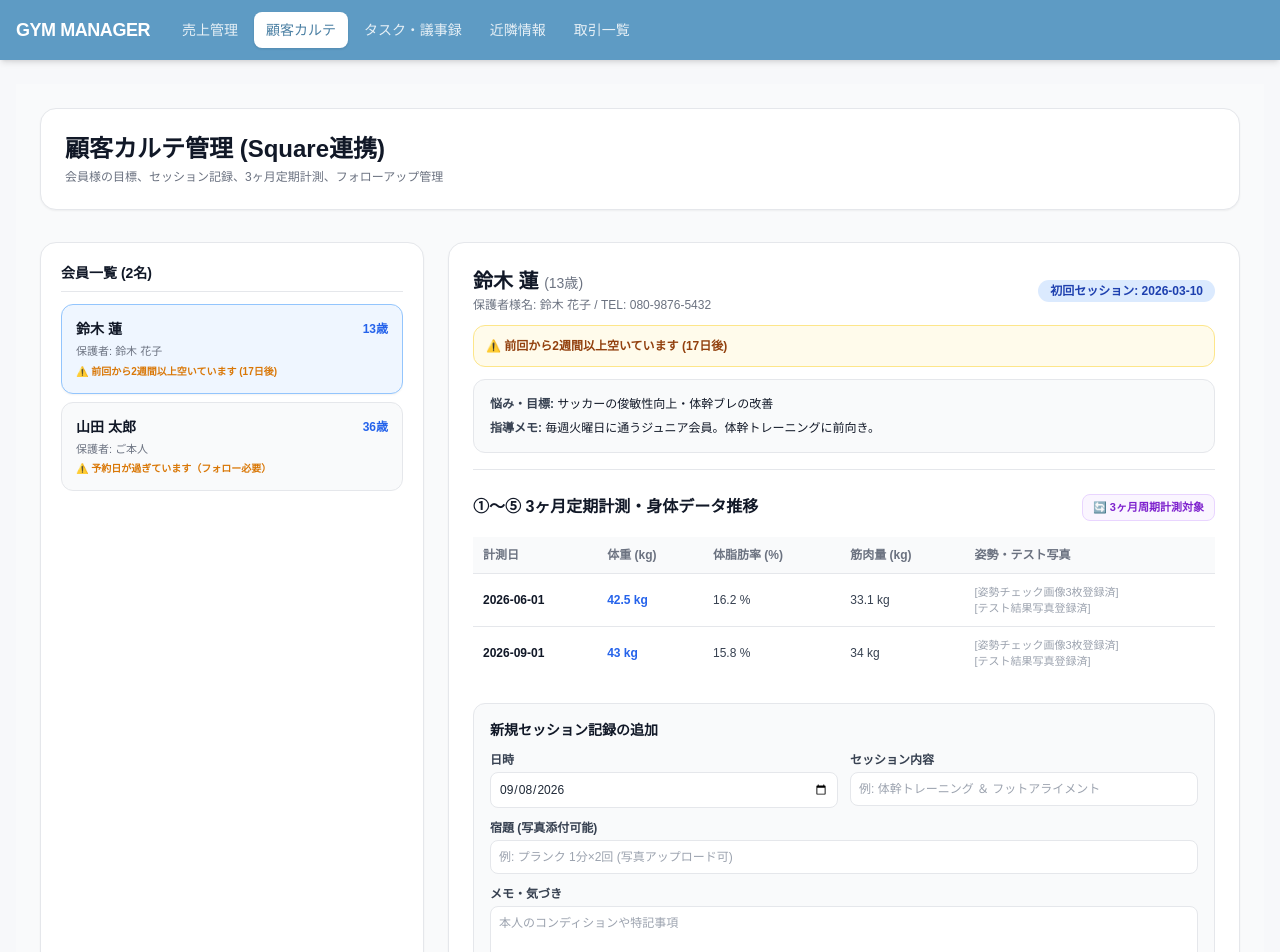
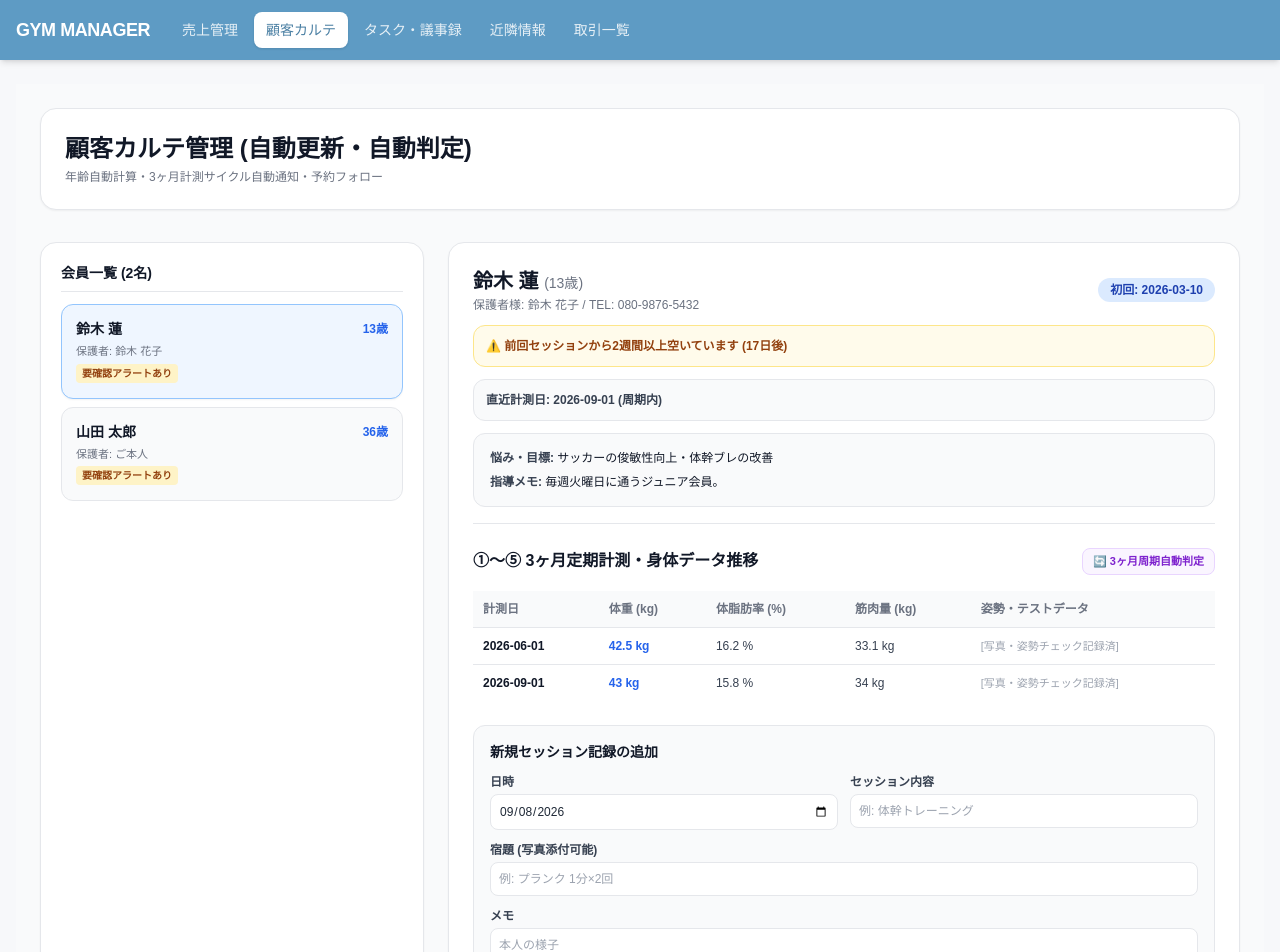
Before and after one commit to 2025golazo-bot/GOLAZO, a Next.js app: page /clients in a window 1280 px wide. Shown: the top 952 px of the page. Built offline with nearby package versions, Linux system fonts and the light colour scheme.

Commit message:
Update page.tsx

```diff
--- a/app/clients/page.tsx
+++ b/app/clients/page.tsx
@@ -7,10 +7,6 @@ interface Measurement {
   weight: number;
   fat: number;
   muscle: number;
-  postureImage1?: string;
-  postureImage2?: string;
-  postureImage3?: string;
-  testResultImage?: string;
 }
 
 interface Session {
@@ -18,15 +14,14 @@ interface Session {
   date: string;
   content: string;
   homework: string;
-  homeworkPhoto?: string;
   memo: string;
 }
 
 interface Client {
   id: string;
-  childName: string; // お子様のお名前
-  parentName: string; // 保護者様のお名前
-  birthday: string; // 誕生日 (年齢自動計算用)
+  childName: string;
+  parentName: string;
+  birthday: string; // 自動年齢計算用
   phone: string;
   goal: string;
   firstSessionDate: string;
@@ -37,7 +32,7 @@ interface Client {
 }
 
 export default function ClientsPage() {
-  // 年齢を自動計算する関数
+  // ① 年齢の自動計算ロジック
   const calculateAge = (birthDateStr: string) => {
     if (!birthDateStr) return '未設定';
     const birth = new Date(birthDateStr);
@@ -50,7 +45,6 @@ export default function ClientsPage() {
     return `${age}歳`;
   };
 
-  // サンプル顧客データ
   const [clients, setClients] = useState<Client[]>([
     {
       id: '1',
@@ -60,19 +54,19 @@ export default function ClientsPage() {
       phone: '080-9876-5432',
       goal: 'サッカーの俊敏性向上・体幹ブレの改善',
       firstSessionDate: '2026-03-10',
-      nextReservationDate: '2026-09-25', // 2週間〜1ヶ月チェック用
-      memo: '毎週火曜日に通うジュニア会員。体幹トレーニングに前向き。',
+      nextReservationDate: '2026-09-25',
+      memo: '毎週火曜日に通うジュニア会員。',
       measurements: [
-        { date: '2026-06-01', weight: 42.5, fat: 16.2, muscle: 33.1 }, // 3ヶ月前
-        { date: '2026-09-01', weight: 43.0, fat: 15.8, muscle: 34.0 }, // 直近計測
+        { date: '2026-06-01', weight: 42.5, fat: 16.2, muscle: 33.1 },
+        { date: '2026-09-01', weight: 43.0, fat: 15.8, muscle: 34.0 },
       ],
       sessions: [
         {
           id: 's1',
           date: '2026-09-01',
-          content: 'KOBA式体幹バランストレーニング ＆ アジリティドリル',
+          content: 'KOBA式体幹バランストレーニング',
           homework: 'フロントプランク 1分×2セット',
-          memo: '前回よりブレが少なくなっている。宿題も毎日継続中。',
+          memo: 'ブレが少なくなっている。',
         },
       ],
     },
@@ -84,8 +78,8 @@ export default function ClientsPage() {
       phone: '090-1234-5678',
       goal: '猫背改善・ダイエット',
       firstSessionDate: '2025-11-01',
-      nextReservationDate: '2026-07-10', // 予約が1ヶ月以上空いているためアラート対象の例
-      memo: 'デスクワークによる腰痛持ち。フットアライメント調整を実施。',
+      nextReservationDate: '2026-07-10',
+      memo: 'デスクワークによる腰痛持ち。',
       measurements: [
         { date: '2026-05-10', weight: 72.0, fat: 22.5, muscle: 52.0 },
       ],
@@ -95,12 +89,12 @@ export default function ClientsPage() {
 
   const [selectedClient, setSelectedClient] = useState<Client>(clients[0]);
 
-  // 新規セッション追加フォーム用 state
   const [newSessionDate, setNewSessionDate] = useState(new Date().toISOString().split('T')[0]);
   const [newSessionContent, setNewSessionContent] = useState('');
   const [newSessionHomework, setNewSessionHomework] = useState('');
   const [newSessionMemo, setNewSessionMemo] = useState('');
 
+  // 新規セッション追加
   const handleAddSession = (e: React.FormEvent) => {
     e.preventDefault();
     if (!newSessionContent) return alert('セッション内容を入力してください。');
@@ -122,42 +116,56 @@ export default function ClientsPage() {
     setNewSessionContent('');
     setNewSessionHomework('');
     setNewSessionMemo('');
-    alert('セッション記録を追加しました！');
+    alert('セッション記録を保存しました！');
   };
 
-  // 次回予約が2週間〜1ヶ月以上空いているかチェックする判定
+  // ② 予約間隔の自動判定 (2週間〜1ヶ月空きアラート)
   const checkReservationAlert = (nextDateStr: string) => {
-    if (!nextDateStr) return { alert: true, text: '⚠️ 次回予約なし' };
+    if (!nextDateStr) return { alert: true, text: '⚠️ 次回予約なし (要フォロー)' };
     const nextDate = new Date(nextDateStr);
     const today = new Date();
     const diffTime = nextDate.getTime() - today.getTime();
     const diffDays = Math.ceil(diffTime / (1000 * 60 * 60 * 24));
 
-    if (diffDays < 0) {
-      return { alert: true, text: '⚠️ 予約日が過ぎています（フォロー必要）' };
-    }
-    if (diffDays > 14) {
-      return { alert: true, text: `⚠️ 前回から2週間以上空いています (${diffDays}日後)` };
-    }
+    if (diffDays < 0) return { alert: true, text: '⚠️ 予約日が過ぎています' };
+    if (diffDays > 14) return { alert: true, text: `⚠️ 前回セッションから2週間以上空いています (${diffDays}日後)` };
     return { alert: false, text: `次回予約日: ${nextDateStr} (順調)` };
   };
+
+  // ③ 3ヶ月定期計測サイクルの自動判定
+  const checkMeasurementCycle = (measurements: Measurement[]) => {
+    if (!measurements || measurements.length === 0) return { alert: true, text: '🔄 初回計測が必要です' };
+    const lastMeasure = measurements[measurements.length - 1];
+    const lastDate = new Date(lastMeasure.date);
+    const today = new Date();
+    const diffDays = Math.floor((today.getTime() - lastDate.getTime()) / (1000 * 60 * 60 * 24));
+
+    if (diffDays >= 80) { // 約3ヶ月 (90日前後) 経過で自動通知
+      return { alert: true, text: `🔔 最終計測から ${diffDays}日経過：3ヶ月定期計測の時期です！` };
+    }
+    return { alert: false, text: `直近計測日: ${lastMeasure.date} (周期内)` };
+  };
+
+  const measureAlert = checkMeasurementCycle(selectedClient.measurements);
 
   return (
     <main className="p-6 max-w-7xl mx-auto space-y-8 bg-gray-50 min-h-screen">
       <div className="bg-white p-6 rounded-2xl border border-gray-200 shadow-sm flex flex-col md:flex-row justify-between items-start md:items-center gap-4">
         <div>
-          <h1 className="text-2xl font-black text-gray-900">顧客カルテ管理 (Square連携)</h1>
-          <p className="text-xs text-gray-500 mt-1">会員様の目標、セッション記録、3ヶ月定期計測、フォローアップ管理</p>
+          <h1 className="text-2xl font-black text-gray-900">顧客カルテ管理 (自動更新・自動判定)</h1>
+          <p className="text-xs text-gray-500 mt-1">年齢自動計算・3ヶ月計測サイクル自動通知・予約フォロー</p>
         </div>
       </div>
 
       <div className="grid grid-cols-1 lg:grid-cols-3 gap-6">
-        {/* 左側：会員リスト */}
         <div className="bg-white p-5 rounded-2xl border border-gray-200 shadow-sm space-y-3 lg:col-span-1">
           <h2 className="text-sm font-bold text-gray-900 border-b pb-2">会員一覧 ({clients.length}名)</h2>
           <div className="space-y-2 overflow-y-auto max-h-[600px]">
             {clients.map((c) => {
-              const alertInfo = checkReservationAlert(c.nextReservationDate);
+              const resAlert = checkReservationAlert(c.nextReservationDate);
+              const measureAlertItem = checkMeasurementCycle(c.measurements);
+              const needsAttention = resAlert.alert || measureAlertItem.alert;
+
               return (
                 <div
                   key={c.id}
@@ -171,18 +179,18 @@ export default function ClientsPage() {
                     <span className="text-xs font-bold text-blue-600">{calculateAge(c.birthday)}</span>
                   </div>
                   <p className="text-[11px] text-gray-500">保護者: {c.parentName}</p>
-                  <p className={`text-[10px] font-bold ${alertInfo.alert ? 'text-amber-600' : 'text-gray-400'}`}>
-                    {alertInfo.text}
-                  </p>
+                  {needsAttention && (
+                    <span className="inline-block px-1.5 py-0.5 bg-amber-100 text-amber-800 text-[10px] font-bold rounded">
+                      要確認アラートあり
+                    </span>
+                  )}
                 </div>
               );
             })}
           </div>
         </div>
 
-        {/* 右側：選択された会員の詳細カルテ */}
         <div className="bg-white p-6 rounded-2xl border border-gray-200 shadow-sm space-y-6 lg:col-span-2">
-          {/* 会員基本情報 */}
           <div className="border-b pb-4 space-y-3">
             <div className="flex flex-col sm:flex-row justify-between items-start sm:items-center gap-2">
               <div>
@@ -190,16 +198,14 @@ export default function ClientsPage() {
                   {selectedClient.childName}{' '}
                   <span className="text-sm font-normal text-gray-500">({calculateAge(selectedClient.birthday)})</span>
                 </h2>
-                <p className="text-xs text-gray-500 mt-0.5">保護者様名: {selectedClient.parentName} / TEL: {selectedClient.phone}</p>
+                <p className="text-xs text-gray-500 mt-0.5">保護者様: {selectedClient.parentName} / TEL: {selectedClient.phone}</p>
               </div>
-              <div className="text-right">
-                <span className="px-3 py-1 bg-blue-100 text-blue-800 text-xs font-bold rounded-xl">
-                  初回セッション: {selectedClient.firstSessionDate}
-                </span>
-              </div>
+              <span className="px-3 py-1 bg-blue-100 text-blue-800 text-xs font-bold rounded-xl">
+                初回: {selectedClient.firstSessionDate}
+              </span>
             </div>
 
-            {/* 予約フォローアップアラートバナー */}
+            {/* 予約フォローアップアラート */}
             <div className={`p-3 rounded-xl text-xs font-bold border ${
               checkReservationAlert(selectedClient.nextReservationDate).alert
                 ? 'bg-amber-50 text-amber-800 border-amber-200'
@@ -208,18 +214,24 @@ export default function ClientsPage() {
               {checkReservationAlert(selectedClient.nextReservationDate).text}
             </div>
 
+            {/* 3ヶ月定期計測サイクル自動判定アラート */}
+            <div className={`p-3 rounded-xl text-xs font-bold border ${
+              measureAlert.alert ? 'bg-purple-50 text-purple-800 border-purple-200' : 'bg-gray-50 text-gray-700 border-gray-200'
+            }`}>
+              {measureAlert.text}
+            </div>
+
             <div className="bg-gray-50 p-4 rounded-xl space-y-2 text-xs border">
               <p><strong className="text-gray-700">悩み・目標:</strong> <span className="text-gray-900 font-medium">{selectedClient.goal}</span></p>
               <p><strong className="text-gray-700">指導メモ:</strong> <span className="text-gray-900 font-medium">{selectedClient.memo}</span></p>
             </div>
           </div>
 
-          {/* 3ヶ月周期の定期計測セクション */}
           <div className="space-y-4">
             <div className="flex justify-between items-center">
               <h3 className="text-base font-bold text-gray-900">①〜⑤ 3ヶ月定期計測・身体データ推移</h3>
               <span className="text-[11px] bg-purple-50 text-purple-700 font-bold px-2.5 py-1 rounded-lg border border-purple-200">
-                🔄 3ヶ月周期計測対象
+                🔄 3ヶ月周期自動判定
               </span>
             </div>
 
@@ -231,7 +243,7 @@ export default function ClientsPage() {
                     <th className="p-2.5 font-bold">体重 (kg)</th>
                     <th className="p-2.5 font-bold">体脂肪率 (%)</th>
                     <th className="p-2.5 font-bold">筋肉量 (kg)</th>
-                    <th className="p-2.5 font-bold">姿勢・テスト写真</th>
+                    <th className="p-2.5 font-bold">姿勢・テストデータ</th>
                   </tr>
                 </thead>
                 <tbody className="divide-y">
@@ -241,9 +253,7 @@ export default function ClientsPage() {
                       <td className="p-2.5 text-blue-600 font-bold">{m.weight} kg</td>
                       <td className="p-2.5 text-gray-700">{m.fat} %</td>
                       <td className="p-2.5 text-gray-700">{m.muscle} kg</td>
-                      <td className="p-2.5 text-gray-400 text-[11px]">
-                        [姿勢チェック画像3枚登録済] <br /> [テスト結果写真登録済]
-                      </td>
+                      <td className="p-2.5 text-gray-400 text-[11px]">[写真・姿勢チェック記録済]</td>
                     </tr>
                   ))}
                 </tbody>
@@ -251,7 +261,6 @@ export default function ClientsPage() {
             </div>
           </div>
 
-          {/* セッション記録追加フォーム */}
           <div className="bg-gray-50 p-4 rounded-xl border border-gray-200 space-y-3">
             <h3 className="text-sm font-bold text-gray-900">新規セッション記録の追加</h3>
             <form onSubmit={handleAddSession} className="space-y-3 text-xs">
@@ -269,7 +278,7 @@ export default function ClientsPage() {
                   <label className="font-bold text-gray-700">セッション内容</label>
                   <input
                     type="text"
-                    placeholder="例: 体幹トレーニング ＆ フットアライメント"
+                    placeholder="例: 体幹トレーニング"
                     value={newSessionContent}
                     onChange={(e) => setNewSessionContent(e.target.value)}
                     className="w-full mt-1 p-2 border rounded-lg bg-white"
@@ -281,16 +290,16 @@ export default function ClientsPage() {
                 <label className="font-bold text-gray-700">宿題 (写真添付可能)</label>
                 <input
                   type="text"
-                  placeholder="例: プランク 1分×2回 (写真アップロード可)"
+                  placeholder="例: プランク 1分×2回"
                   value={newSessionHomework}
                   onChange={(e) => setNewSessionHomework(e.target.value)}
                   className="w-full mt-1 p-2 border rounded-lg bg-white"
                 />
               </div>
               <div>
-                <label className="font-bold text-gray-700">メモ・気づき</label>
+                <label className="font-bold text-gray-700">メモ</label>
                 <textarea
-                  placeholder="本人のコンディションや特記事項"
+                  placeholder="本人の様子"
                   value={newSessionMemo}
                   onChange={(e) => setNewSessionMemo(e.target.value)}
                   className="w-full mt-1 p-2 border rounded-lg bg-white h-16"
@@ -302,11 +311,10 @@ export default function ClientsPage() {
             </form>
           </div>
 
-          {/* 過去のセッション履歴一覧 */}
           <div className="space-y-3">
-            <h3 className="text-base font-bold text-gray-900">過去のセッション・指導履歴</h3>
+            <h3 className="text-base font-bold text-gray-900">過去のセッション履歴</h3>
             {selectedClient.sessions.length === 0 ? (
-              <p className="text-xs text-gray-400 py-4 text-center">セッション記録はありません。</p>
+              <p className="text-xs text-gray-400 py-4 text-center">記録はありません。</p>
             ) : (
               selectedClient.sessions.map((s) => (
                 <div key={s.id} className="p-4 border rounded-xl bg-white space-y-2 shadow-sm text-xs">
```
